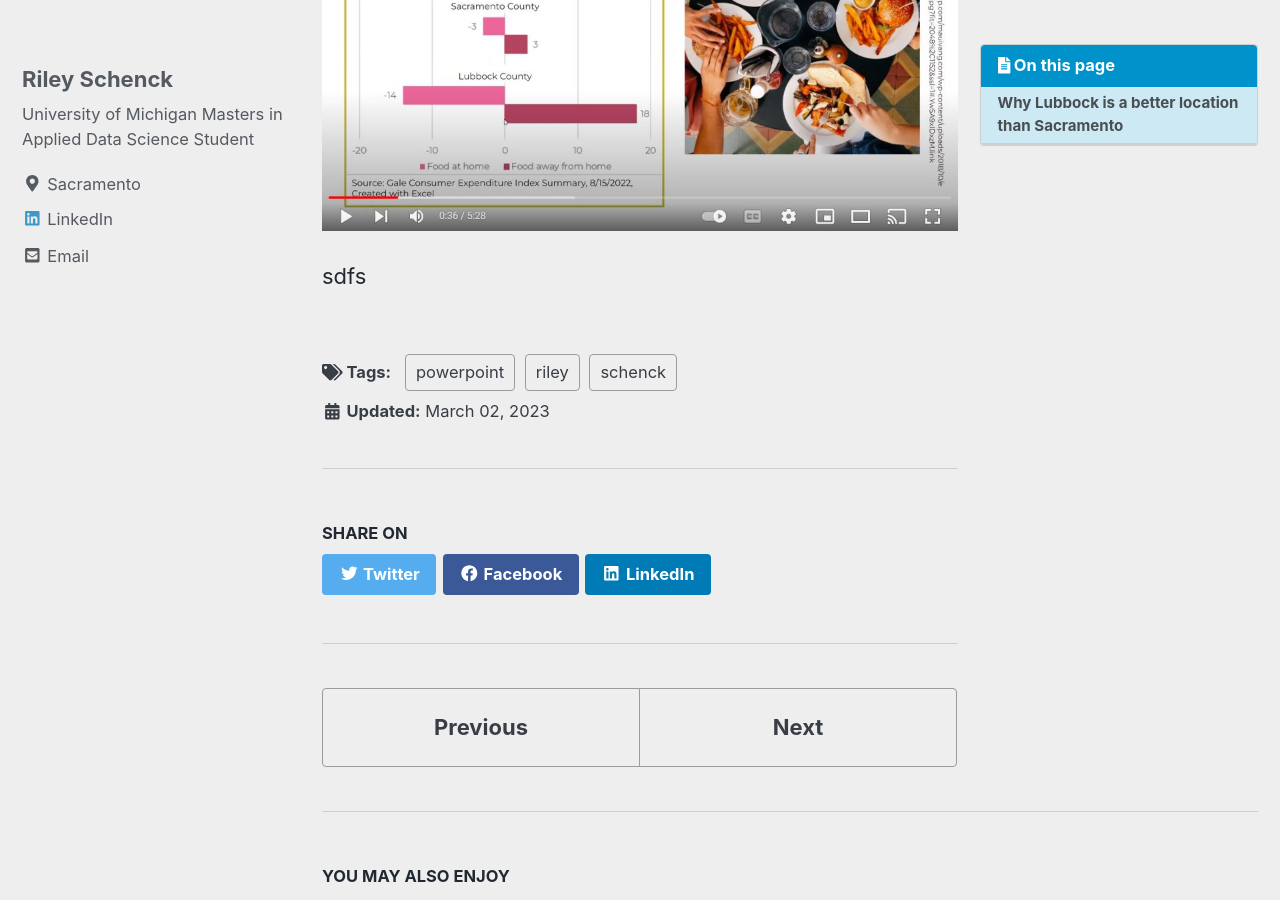
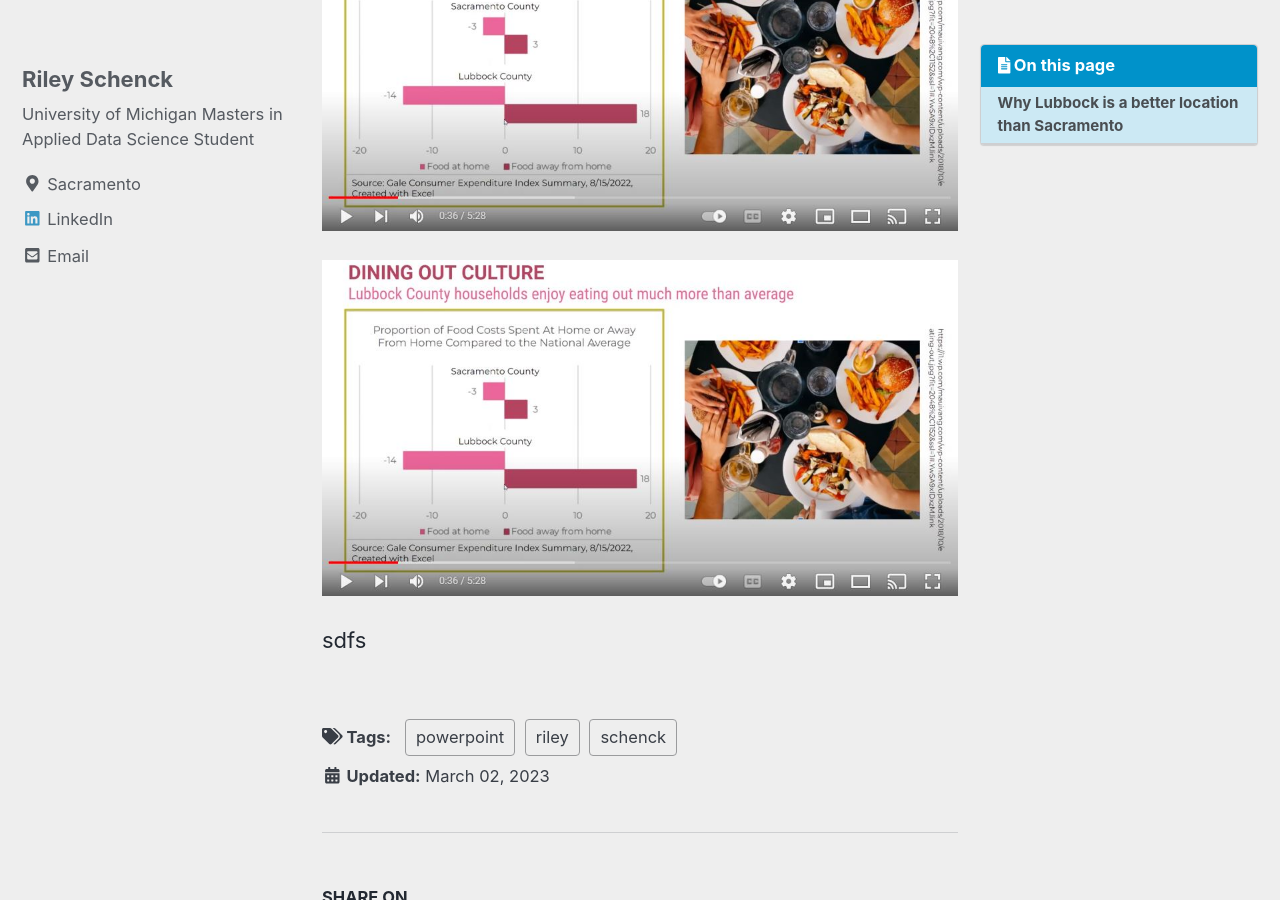
Before and after one commit to rileyschenck/website, a Jekyll site: the page built from _posts/2023-03-02-PowerPoint.md, in a window 1280 px wide and 900 px high, scrolled down 513 px. Built offline with Jekyll 4.4.1, drawn with Linux system fonts in a browser that asks for light colours; cached includes are drawn as plain includes; nearby versions of some CDN libraries; a script that is not in the unit is left out.

Commit message:
Update 2023-03-02-PowerPoint.md

```diff
--- a/_posts/2023-03-02-PowerPoint.md
+++ b/_posts/2023-03-02-PowerPoint.md
@@ -13,6 +13,7 @@ toc_sticky: true
 
 Indicators we were told to for the class:
 
+[![Final video of fixing issues in your code in VS Code]({{ site.url }}{{ site.baseurl }}/assets/images/chickenkitchenpng.png)](https://www.youtube.com/watch?v=dg9_cwtIsqE&t=4s&ab_channel=RS)
 
 
 ![]({{ site.url }}{{ site.baseurl }}/assets/images/chickenkitchenpng.png)
```
